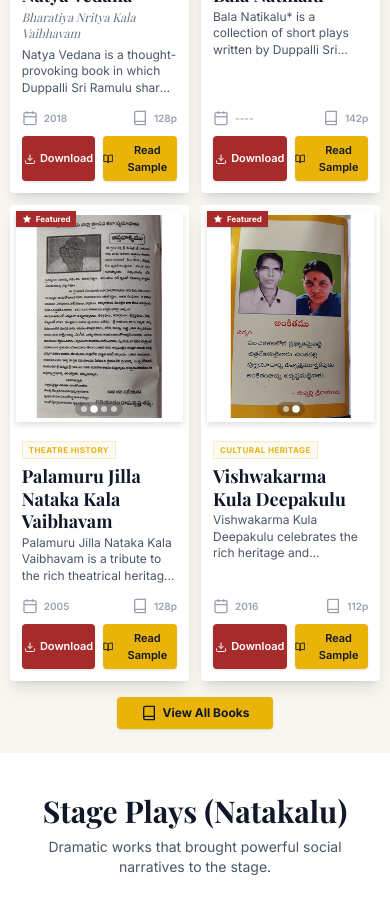
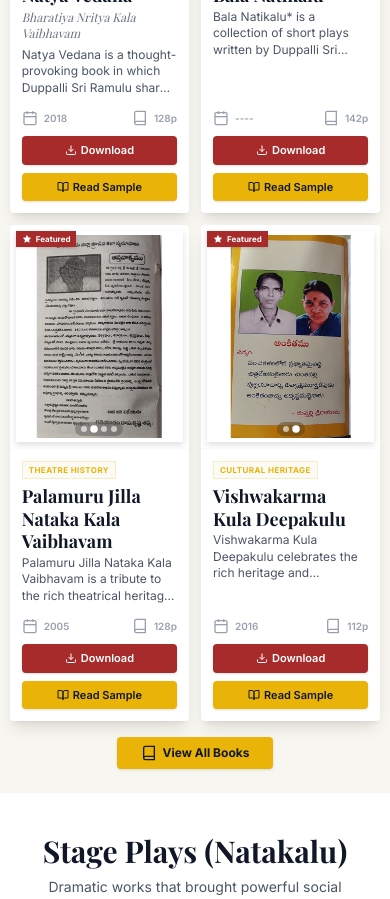
Before and after one commit to Balakrishna-ui/Literature, a Next.js app in the folder frontend/: page / in a window 390 px wide. Shown: the part 3380-4279 px from the top of the page. Built offline with nearby package versions, Linux system fonts and the light colour scheme; a web font is replaced by a local one.

Commit message:
Update button layout to stack vertically one by one on mobile

```diff
--- a/frontend/src/components/BooksPageContent.tsx
+++ b/frontend/src/components/BooksPageContent.tsx
@@ -175,7 +175,7 @@
             </span>
           </div>
 
-          <div className="flex gap-2">
+          <div className="flex flex-col xl:flex-row gap-2">
             <Link href="https://wa.me/917207264240" target="_blank" className="flex-1 bg-[#a82b2b] hover:bg-[#8a2323] text-white py-1.5 rounded text-[11px] md:text-xs font-semibold flex items-center justify-center gap-1 transition-colors shadow-sm">
               <svg width="12" height="12" viewBox="0 0 24 24" fill="none" stroke="currentColor" strokeWidth="2"><path d="M21 15v4a2 2 0 0 1-2 2H5a2 2 0 0 1-2-2v-4"></path><polyline points="7 10 12 15 17 10"></polyline><line x1="12" y1="15" x2="12" y2="3"></line></svg>
               Download
--- a/frontend/src/components/BooksPublications.tsx
+++ b/frontend/src/components/BooksPublications.tsx
@@ -176,7 +176,7 @@
             </span>
           </div>
 
-          <div className="flex gap-2">
+          <div className="flex flex-col xl:flex-row gap-2">
             <Link href="#" className="flex-1 bg-[#a82b2b] hover:bg-[#8a2323] text-white py-1.5 rounded text-[11px] md:text-xs font-semibold flex items-center justify-center gap-1 transition-colors shadow-sm">
               <svg width="12" height="12" viewBox="0 0 24 24" fill="none" stroke="currentColor" strokeWidth="2"><path d="M21 15v4a2 2 0 0 1-2 2H5a2 2 0 0 1-2-2v-4"></path><polyline points="7 10 12 15 17 10"></polyline><line x1="12" y1="15" x2="12" y2="3"></line></svg>
               Download
```
